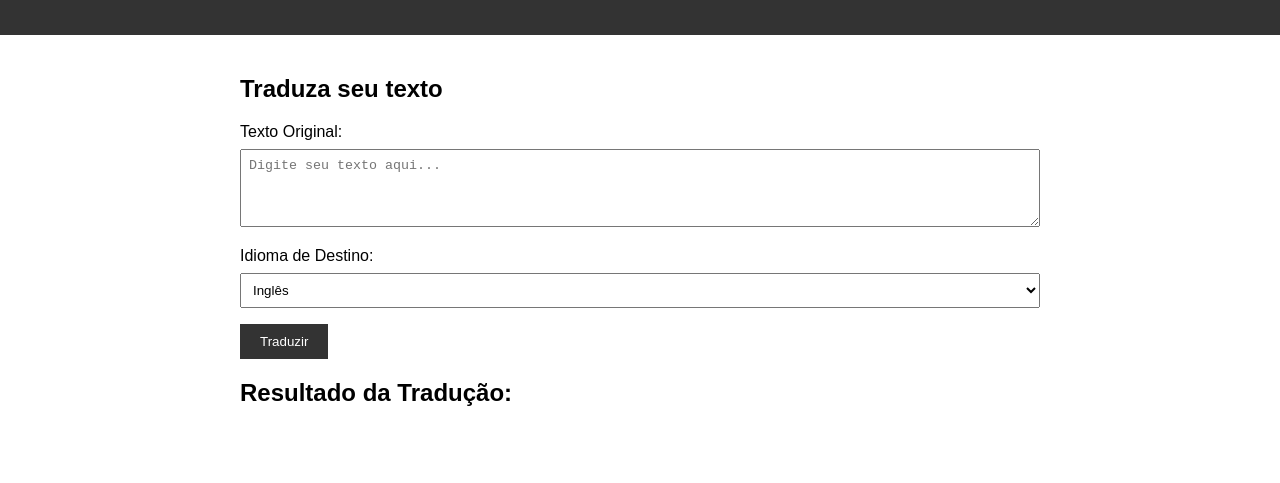
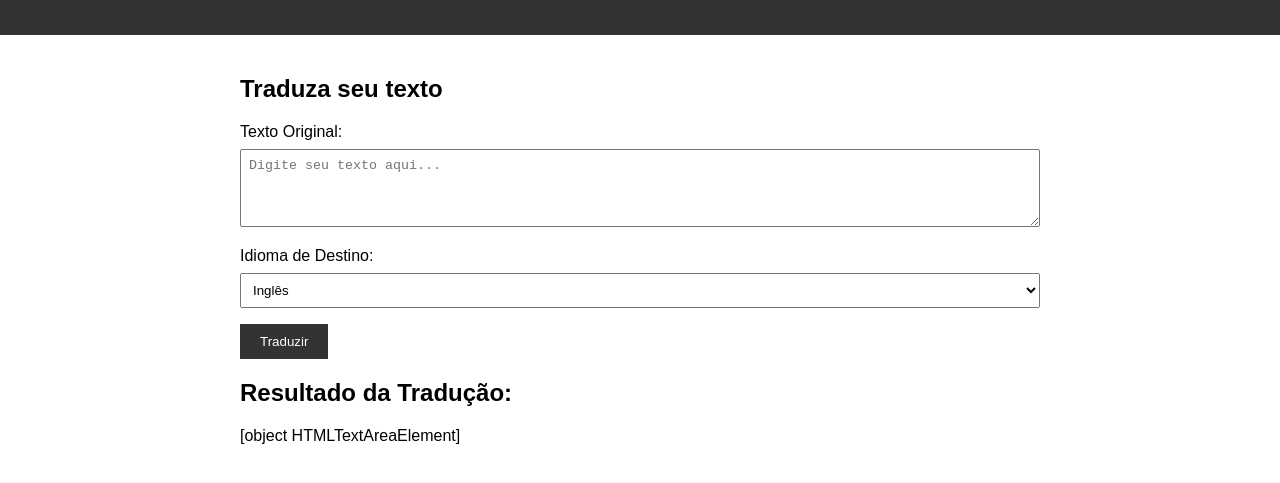
Before and after one commit to Jeidencw/translate, a plain HTML site: page index.html in a window 1280 px wide. Both pictures are taken after typing "Sample" into the empty fields and a click on the button "Traduzir". Shown: the part 77-560 px from the top of the page. Drawn offline with Linux system fonts and the light colour scheme; no server answers.

Commit message:
mortrar texto original

```diff
--- a/app.js
+++ b/app.js
@@ -2,6 +2,7 @@ const form = document.querySelector('#form')
 const targetLanguage = document.querySelector('#target-language')
 const textToTranslate = document.querySelector('#source-text')
 const resultText = document.querySelector('#result')
+const originalText = document.querySelector('#original-text')
 
 const fetchData = async () => {
     const url = 'https://google-translate113.p.rapidapi.com/api/v1/translator/text'
@@ -33,6 +34,7 @@ const showTraslatedText = async () => {
     const translateText = await fetchData()
 
     resultText.textContent = translateText
+    originalText.textContent = textToTranslate
 
     textToTranslate.value = ''
 }
--- a/index.html
+++ b/index.html
@@ -32,6 +32,7 @@
 
         <section class="translation-result">
             <h2>Resultado da Tradução: </h2>
+            <p id="original-text"></p>
             <p id="result">A tradução aparecerá aqui.</p>
         </section>
     </main>
--- a/style.css
+++ b/style.css
@@ -47,6 +47,10 @@ button:hover {
     background-color: #555;
 }
 
+.original-text{
+    color: #555;
+}
+
 @media screen and (max-width: 600px) {
     .translation-form, .translation-result {
         width: 100%;
```
